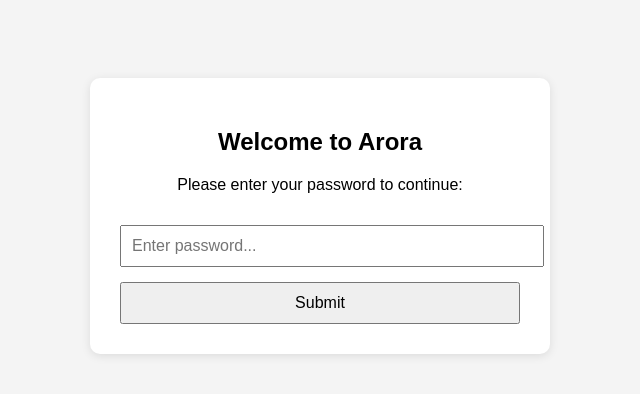
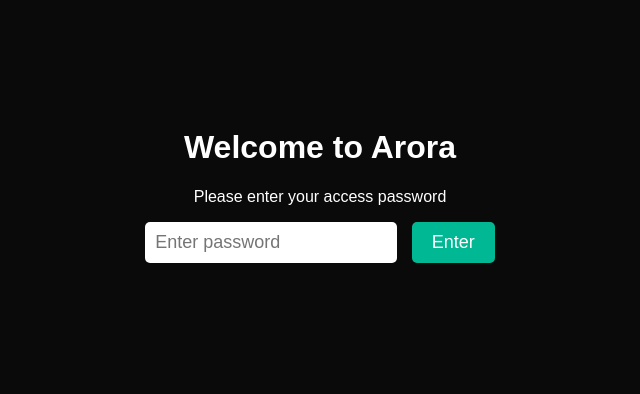
Before and after one commit to SOURAVSHAW106/arora-ai.github.io, a plain HTML site: page Index.html in a window 1280 px wide. Shown: the whole page, without its empty margins (320-960 px from the left). Drawn offline with Linux system fonts and the light colour scheme.

Commit message:
Update Index.html

```diff
--- a/Index.html
+++ b/Index.html
@@ -1,93 +1,56 @@
 <!DOCTYPE html>
-<html lang="en">
+<html>
 <head>
+  <title>Arora App Access</title>
   <meta charset="UTF-8" />
-  <meta name="viewport" content="width=device-width, initial-scale=1.0"/>
-  <title>Arora App Download</title>
   <style>
     body {
+      background-color: #0a0a0a;
+      color: white;
       font-family: Arial, sans-serif;
-      background: #f4f4f4;
       text-align: center;
-      padding: 20px;
+      padding-top: 100px;
     }
-    .container {
-      background: white;
-      max-width: 400px;
-      margin: 50px auto;
-      padding: 30px;
-      border-radius: 10px;
-      box-shadow: 0 2px 10px rgba(0,0,0,0.1);
+    input[type="password"] {
+      padding: 10px;
+      font-size: 18px;
+      border-radius: 5px;
+      border: none;
     }
-    input, button {
-      padding: 10px;
-      margin-top: 15px;
-      width: 100%;
-      font-size: 16px;
-    }
-    #videoContainer {
-      margin-top: 20px;
-      display: none;
-    }
-    #downloadBtn {
-      display: none;
-      background: #007BFF;
+    button {
+      padding: 10px 20px;
+      font-size: 18px;
+      background-color: #00b894;
       color: white;
       border: none;
+      border-radius: 5px;
+      margin-left: 10px;
       cursor: pointer;
     }
-    #downloadBtn:hover {
-      background: #0056b3;
+    button:hover {
+      background-color: #019875;
     }
   </style>
 </head>
 <body>
+  <h1>Welcome to Arora</h1>
+  <p>Please enter your access password</p>
+  <input type="password" id="password" placeholder="Enter password" />
+  <button onclick="checkPassword()">Enter</button>
 
-<div class="container">
-  <h2>Welcome to Arora</h2>
-  <p>Please enter your password to continue:</p>
-
-  <input type="password" id="passwordInput" placeholder="Enter password..." />
-  <button onclick="checkPassword()">Submit</button>
-
-  <div id="videoContainer">
-    <h3>Tutorial Video</h3>
-    <p><strong>Note:</strong> Please watch this video before downloading the app.</p>
-    <video id="tutorialVideo" width="100%" controls>
-      <source src="https://your-link.com/tutorial.mp4" type="video/mp4" />
-      Your browser does not support the video tag.
-    </video>
-  </div>
-
-  <a id="downloadBtn" href="#" download>
-    <button id="downloadButton">Download App</button>
-  </a>
-</div>
-
-<script>
-  function checkPassword() {
-    const input = document.getElementById("passwordInput").value;
-    const video = document.getElementById("videoContainer");
-    const downloadLink = document.getElementById("downloadBtn");
-    const downloadBtn = document.getElementById("downloadButton");
-
-    const passwords = {
-      "shaw": "father.apk",
-      "sourav": "friend.apk",
-      "shreya28": "special.apk"
-    };
-
-    if (passwords[input]) {
-      video.style.display = "block";
-      downloadLink.style.display = "block";
-      downloadLink.href = passwords[input]; // Link to the APK
-    } else {
-      alert("Incorrect password. Please try again.");
-      video.style.display = "none";
-      downloadLink.style.display = "none";
+  <script>
+    function checkPassword() {
+      const password = document.getElementById("password").value;
+      if (password === "shreya") {
+        window.location.href = "Shreya.html";
+      } else if (password === "shaw") {
+        window.location.href = "father.html";
+      } else if (password === "sourav") {
+        window.location.href = "Sourav.html";
+      } else {
+        alert("Incorrect password");
+      }
     }
-  }
-</script>
-
+  </script>
 </body>
 </html>
```
